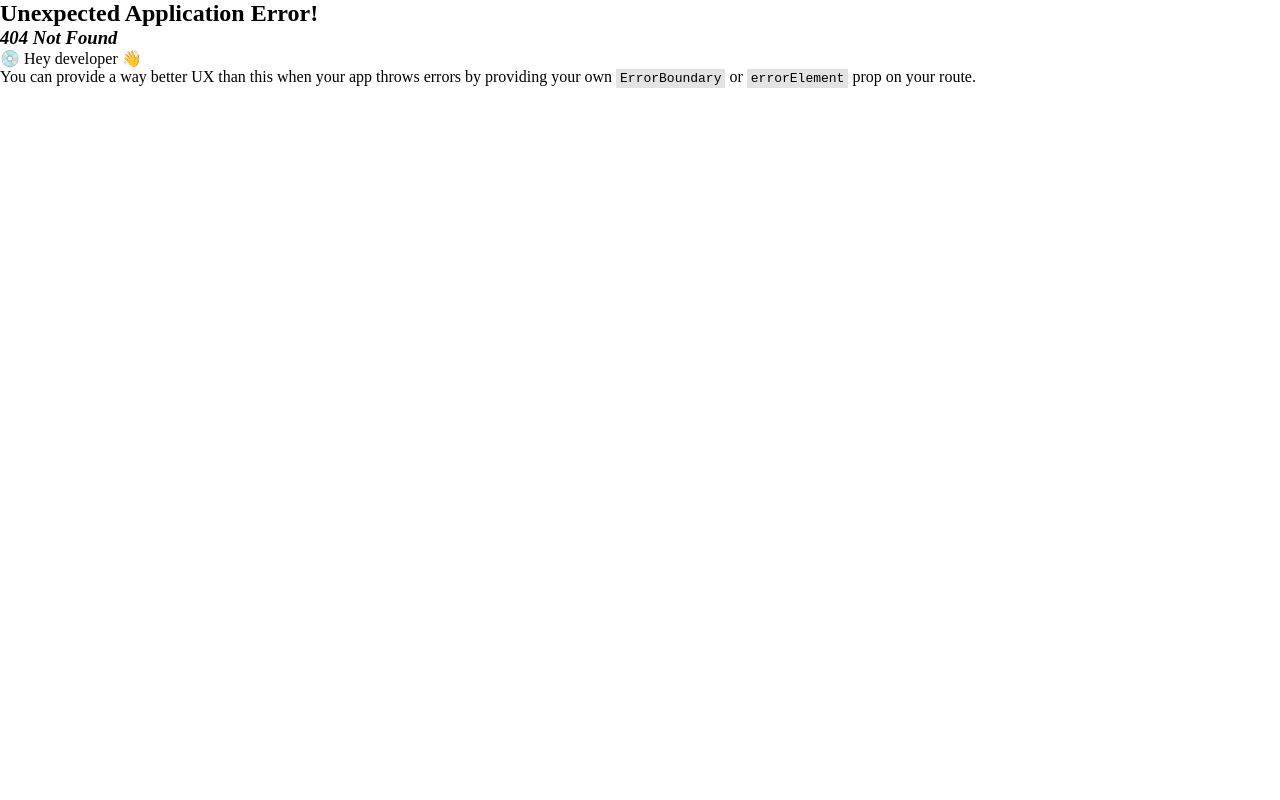
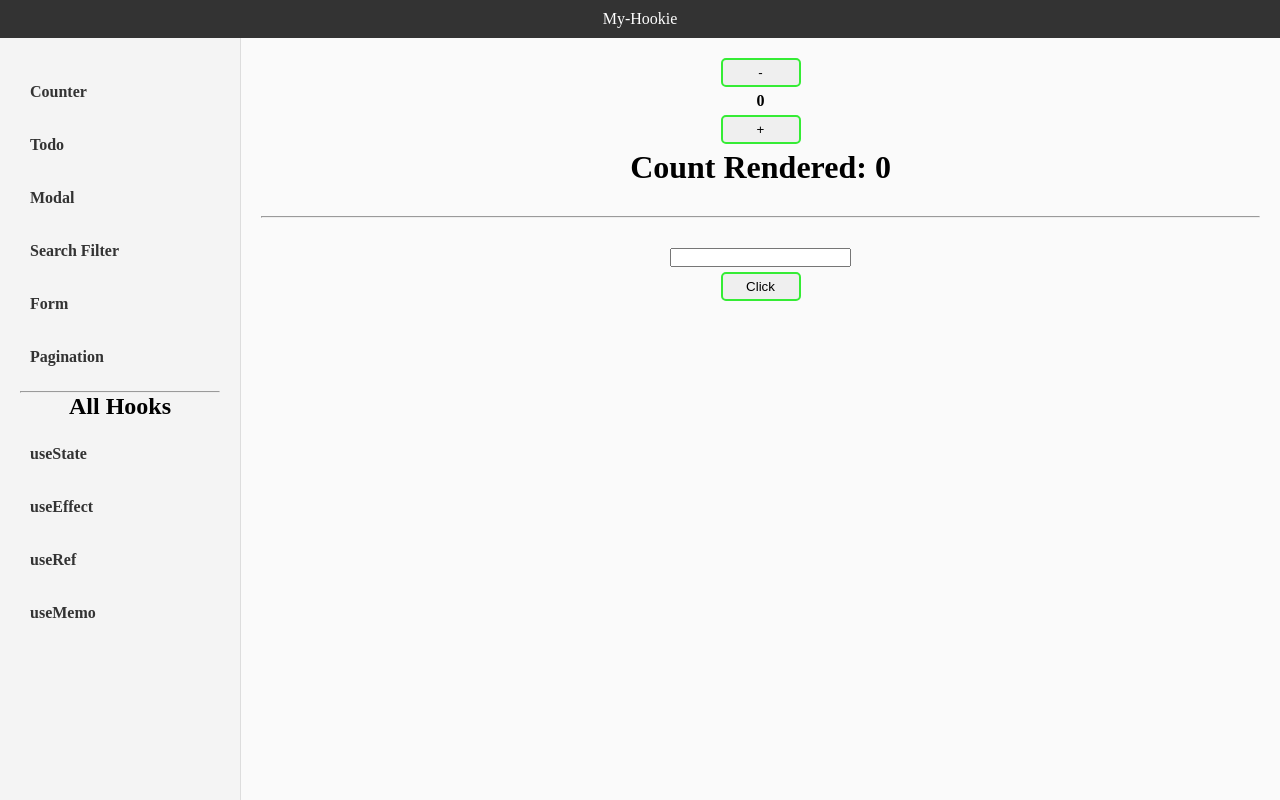
Before and after one commit to nityapriya-sahu/my-hookie, a React (Vite) app: page /use-ref in a window 1280 px wide. Before the commit this address had no page. Built offline with nearby package versions, Linux system fonts and the light colour scheme.

Commit message:
useRef and useMemo revised

```diff
--- /dev/null
+++ b/src/components/All Hooks/UseMemo.jsx
@@ -0,0 +1,35 @@
+import React, { useMemo, useState } from "react";
+
+const USeMemo = () => {
+  const [number, setNumber] = useState(0);
+  const [counter, setCounter] = useState(0);
+
+  const calculateCube = (num) => {
+    console.log("calculation done!");
+
+    return Math.pow(num, 3);
+  };
+
+  //   const result = calculateCube(number);
+
+  const result = useMemo(() => calculateCube(number), [number]);
+
+  return (
+    <div className="main_container">
+      <div className="use_state1_container">
+        <input
+          type="number"
+          name="input"
+          id="name"
+          value={number}
+          onChange={(e) => setNumber(e.target.value)}
+        />
+        <h3>Cube of the given number is : {result}</h3>
+        <button onClick={() => setCounter(counter + 1)}>Check</button>
+        <h4>Counter:{counter}</h4>
+      </div>
+    </div>
+  );
+};
+
+export default USeMemo;
--- /dev/null
+++ b/src/components/All Hooks/UseRefComp.jsx
@@ -0,0 +1,46 @@
+import React, { useEffect, useRef, useState } from "react";
+import "./styles.css";
+
+const UseRefComp = () => {
+  const [counter, setCounter] = useState(0);
+
+  //   const [count, setCount] = useState(0);
+  //This useEffect go to infite loop
+  //   useEffect(() => {
+  //     setCount(() => count + 1);
+  //   });
+
+  const count = useRef(0);
+  //   console.log(count.current);
+  useEffect(() => {
+    // console.log(count.current, "useeffect");
+
+    count.current = count.current + 1;
+  });
+
+  //   ------------------------------------------------
+
+  const inputElem = useRef();
+  const btnClick = () => {
+    console.log(inputElem.current);
+    inputElem.current.style.background = "red";
+  };
+
+  return (
+    <div className="main1_container">
+      <div className="use_state1_container">
+        <button onClick={() => setCounter(counter - 1)}>-</button>
+        <h4>{counter}</h4>
+        <button onClick={() => setCounter(counter + 1)}>+</button>
+        <h1>Count Rendered: {count.current}</h1>
+      </div>
+      <hr />
+      <div className="use_state1_container">
+        <input type="text" name="name" id="" ref={inputElem} />
+        <button onClick={btnClick}>Click</button>
+      </div>
+    </div>
+  );
+};
+
+export default UseRefComp;
--- a/src/components/All Hooks/styles.css
+++ b/src/components/All Hooks/styles.css
@@ -24,3 +24,7 @@
   font-size: medium;
   transition: 1s;
 }
+.counter_container {
+  display: flex;
+  gap: 10px;
+}
--- a/src/components/MasterLayout/MasterLayout.jsx
+++ b/src/components/MasterLayout/MasterLayout.jsx
@@ -35,6 +35,12 @@ const MasterLayout = () => {
             <li>
               <Link to="/use-effect">useEffect</Link>
             </li>
+            <li>
+              <Link to="/use-ref">useRef</Link>
+            </li>
+            <li>
+              <Link to="/use-memo">useMemo</Link>
+            </li>
           </ul>
         </aside>
 
--- a/src/main.jsx
+++ b/src/main.jsx
@@ -18,6 +18,8 @@ import SearchFilter from "./components/SearchFilter";
 // ...............................
 import UseStateComp from "./components/All Hooks/UseStateComp";
 import UseEffectComp from "./components/All Hooks/UseEffectComp";
+import UseRefComp from "./components/All Hooks/UseRefComp";
+import UseMemo from "./components/All Hooks/USeMemo";
 
 const routers = createBrowserRouter([
   {
@@ -42,6 +44,8 @@ const routers = createBrowserRouter([
       // .........................................
       { path: "use-state", element: <UseStateComp /> },
       { path: "use-effect", element: <UseEffectComp /> },
+      { path: "use-ref", element: <UseRefComp /> },
+      { path: "use-memo", element: <UseMemo /> },
     ],
   },
 ]);
```
